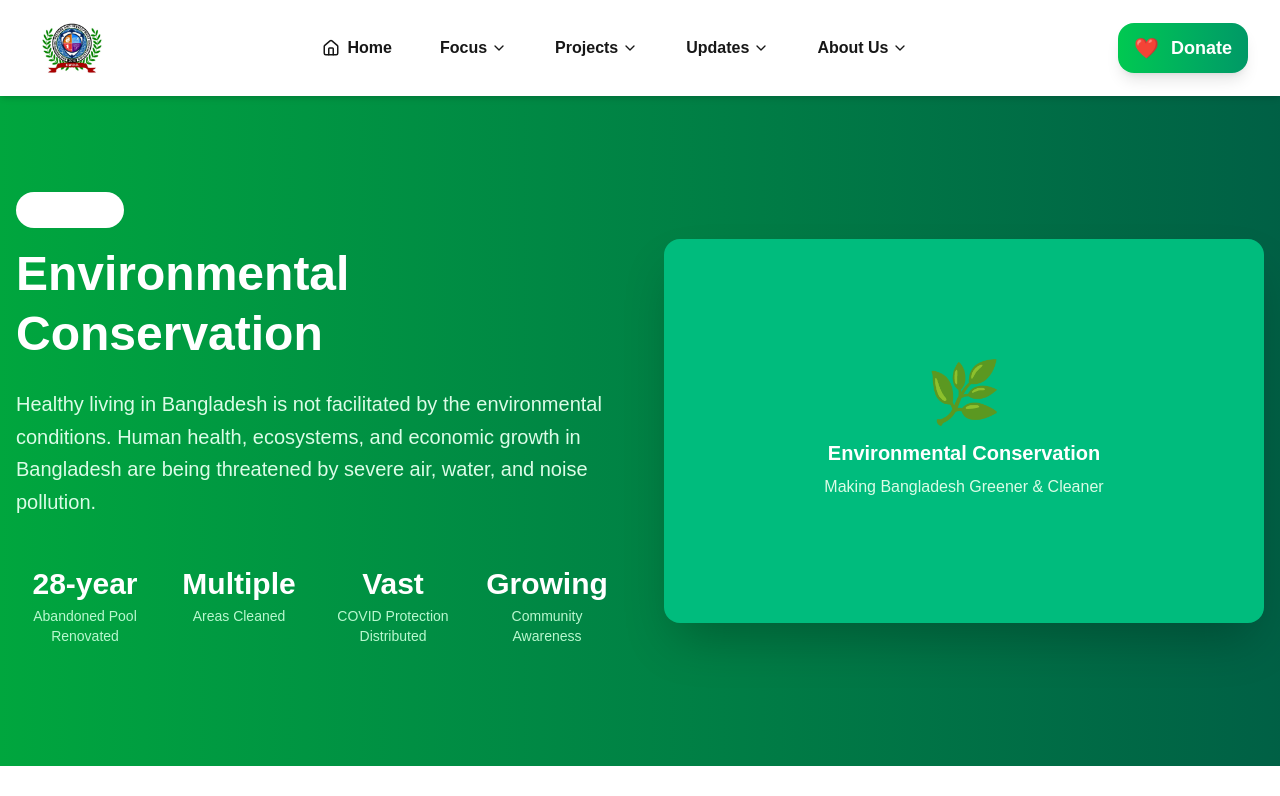
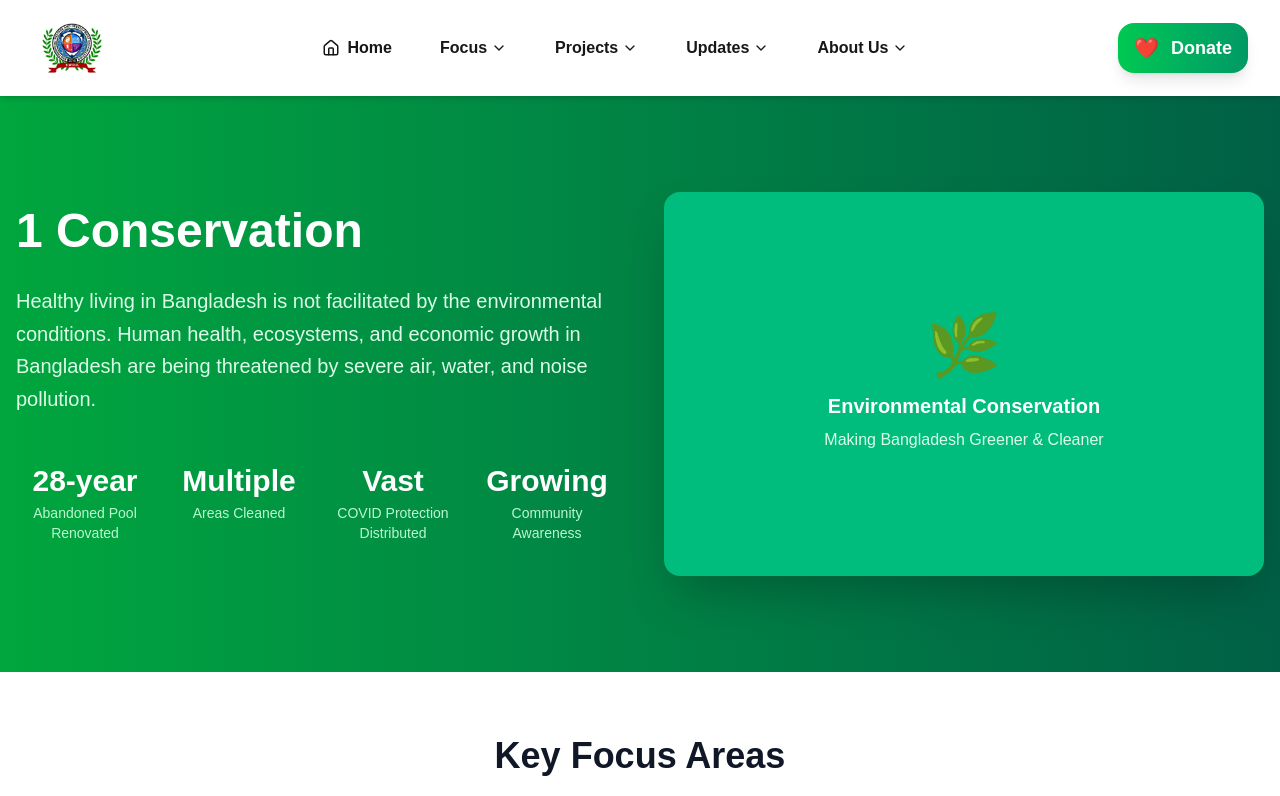
Before and after one commit to NAIM2046/BWDO, a Next.js app: page /focusarea/1 in a window 1280 px wide. Shown: the top 796 px of the page. Built offline with nearby package versions, Linux system fonts and the light colour scheme.

Commit message:
add fouse Area page

```diff
--- a/src/app/(root)/focusarea/[name]/page.jsx
+++ b/src/app/(root)/focusarea/[name]/page.jsx
@@ -1,9 +1,10 @@
 import React from "react";
 import Image from "next/image";
 
-const EnvironmentFocus = () => {
+const FocusArea = async ({ params }) => {
+  const { name } = await params;
   const focusData = {
-    title: "Environmental Conservation",
+    title: ` ${name} Conservation`,
     description:
       "Healthy living in Bangladesh is not facilitated by the environmental conditions. Human health, ecosystems, and economic growth in Bangladesh are being threatened by severe air, water, and noise pollution.",
 
@@ -90,11 +91,8 @@ const EnvironmentFocus = () => {
             {/* Content */}
             <div className="space-y-6">
               <div>
-                <span className="inline-block px-4 py-2 bg-white bg-opacity-20 rounded-full text-sm font-semibold mb-4">
-                  Focus Area
-                </span>
                 <h1 className="text-4xl lg:text-5xl font-bold leading-tight">
-                  Environmental Conservation
+                  {name} Conservation
                 </h1>
               </div>
 
@@ -286,9 +284,7 @@ const EnvironmentFocus = () => {
               <button className="px-8 py-4 bg-white text-green-600 rounded-lg font-semibold hover:bg-gray-100 transition-colors duration-300 shadow-lg hover:shadow-xl">
                 Volunteer for Cleanup
               </button>
-              <button className="px-8 py-4 border-2 border-white text-white rounded-lg font-semibold hover:bg-white hover:text-green-600 transition-all duration-300">
-                Support Our Mission
-              </button>
+
               <button className="px-8 py-4 bg-emerald-800 text-white rounded-lg font-semibold hover:bg-emerald-900 transition-colors duration-300">
                 Join Awareness Program
               </button>
@@ -300,4 +296,4 @@ const EnvironmentFocus = () => {
   );
 };
 
-export default EnvironmentFocus;
+export default FocusArea;
```
